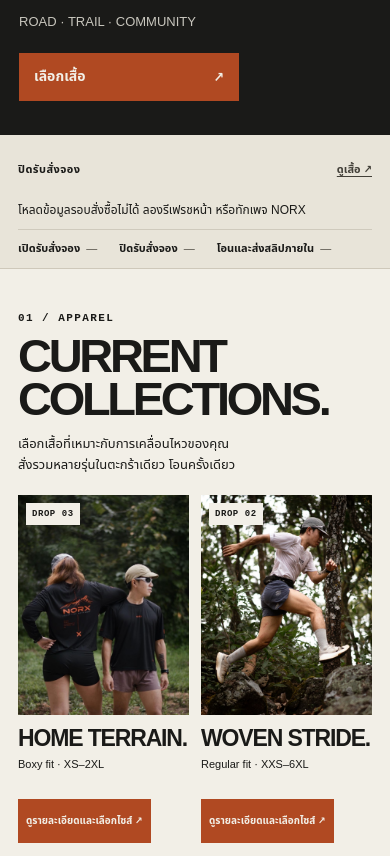
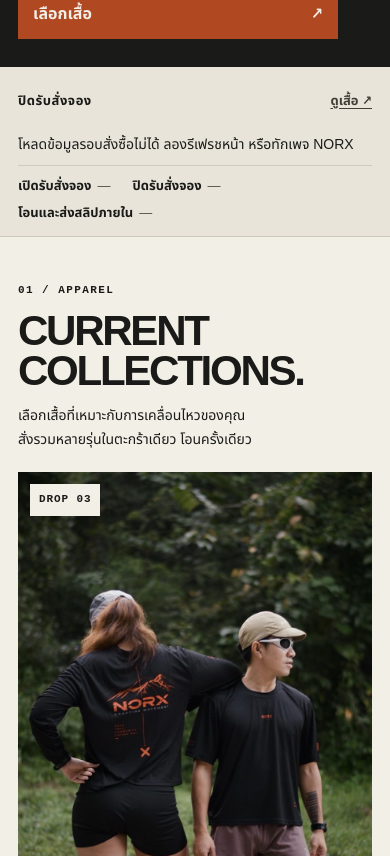
Before and after one commit to Norxcraftingmovement/Norxcraftingmovement.github.io, a plain HTML site: page index.html in a window 390 px wide. Shown: the part 708-1564 px from the top of the page. Drawn offline with Linux system fonts and the light colour scheme; no server answers.

Commit message:
Improve mobile typography and preserve full apparel photography

```diff
--- a/index.html
+++ b/index.html
@@ -15,7 +15,7 @@
 :root{--ink:#1a1a18;--paper:#f2efe7;--stone:#e8e4d9;--muted:#a7a59d;--accent:#b85e38;--action:#b04922;--action-hover:#9e3f1c}
 *{box-sizing:border-box}
 html{scroll-behavior:smooth;-webkit-text-size-adjust:100%}
-body{margin:0;font-family:Arial,"Noto Sans Thai","Sukhumvit Set","Thonburi",Tahoma,sans-serif;background:var(--paper);color:var(--ink);overflow-x:hidden}
+body{margin:0;font-family:Arial,"Noto Sans Thai","Sukhumvit Set","Thonburi",Tahoma,sans-serif;background:var(--paper);color:var(--ink)}
 a{color:inherit;text-decoration:none}
 a:focus-visible,button:focus-visible{outline:2px solid var(--accent);outline-offset:4px}
 img{display:block;width:100%;object-fit:cover}
@@ -120,6 +120,62 @@ img{display:block;width:100%;object-fit:cover}
  .footer{padding:30px 18px;gap:10px}.footer img{width:60px}.footer .mono{font-size:9px}.footer p{font-size:10px}
 }
 @media(max-width:370px){.hero h1{font-size:52px}.section-head h2{font-size:42px}.roots h2{font-size:48px}.card h3{font-size:20px}.tile h3{font-size:30px}}
+
+/* Responsive readability and uncropped apparel photography */
+@font-face{font-family:"NORX Thai";src:url('assets/fonts/NotoSansThai-Regular.woff2') format('woff2');font-weight:400;font-style:normal;font-display:swap;unicode-range:U+0E00-0E7F}
+@font-face{font-family:"NORX Thai";src:url('assets/fonts/NotoSansThai-Bold.woff2') format('woff2');font-weight:700;font-style:normal;font-display:swap;unicode-range:U+0E00-0E7F}
+body{font-family:"NORX Thai",Arial,Helvetica,"Noto Sans Thai","Sukhumvit Set","Thonburi",Tahoma,sans-serif;font-size:16px;line-height:1.6}
+.hero{grid-template-columns:minmax(0,.92fr) minmax(0,1.08fr)}
+.hero-copy,.roots-text{min-width:0}
+.hero h1{font-size:clamp(40px,5.45vw,100px);line-height:.92;letter-spacing:-.06em}
+.hero p{font-size:16px;line-height:1.6}
+.cta{font-size:16px}
+.round{font-size:14px;line-height:1.6}
+.round-left{min-width:0}
+.round-link{min-height:44px}
+.timeline{font-size:13px}
+.status{font-size:14px}
+.test-note{font-size:13px}
+.section-head h2,.roots h2{line-height:.96;letter-spacing:-.055em}
+.section-head p{max-width:320px;line-height:1.7;font-size:14px}
+.cards,.roots{grid-template-columns:minmax(0,1fr) minmax(0,1fr)}
+#collections .card-image{aspect-ratio:4/5;background:var(--stone)}
+#collections .card-image img{object-fit:contain;object-position:center;transform:none;transition:none}
+#collections .card:hover .card-image img{transform:none}
+.card p{font-size:15px;line-height:1.65}
+.card .price{font-size:16px}
+.product-cta{min-height:48px;font-size:14px;line-height:1.45}
+.notice{font-size:14px}
+.footer p{font-size:13px;overflow-wrap:anywhere;min-width:0}
+@media(max-width:660px){
+ .subnav a{font-size:12px}
+ .hero-media{height:clamp(250px,44svh,420px);max-height:none}
+ .hero-copy{padding:24px 18px 28px}
+ .hero h1{font-size:clamp(40px,14vw,76px);line-height:.94}
+ .hero p{font-size:14px;margin-bottom:18px}
+ .cta{width:100%;max-width:320px}
+ .round{font-size:13px}
+ .section-head h2{font-size:clamp(36px,10.8vw,47px)}
+ .section-head p{max-width:100%}
+ #collections .cards{gap:16px}
+ .card-image .tag{top:12px;left:12px;padding:7px 9px;font-size:11px;letter-spacing:.08em}
+ .card-body{padding:15px 0 20px}
+ .card h3{font-size:clamp(24px,7.5vw,32px);line-height:1.08}
+ .card p{font-size:14px;line-height:1.65}
+ .product-cta{padding:10px 12px;font-size:14px}
+ .footer{gap:12px;align-items:flex-start}
+ .footer .mono{font-size:10px}
+ .footer p{font-size:12px}
+}
+@media(max-width:480px){
+ #collections .cards{grid-template-columns:minmax(0,1fr);gap:28px}
+ #collections .product-cta{display:flex;justify-content:space-between;width:100%;margin-top:12px}
+ .roots h2{font-size:clamp(38px,12vw,52px)}
+ .tile h3{font-size:clamp(26px,8.4vw,36px)}
+ .footer{flex-wrap:wrap}
+ .footer p{text-align:left}
+}
+@media(max-width:350px){.subnav a{font-size:11px}.cd-unit{padding:4px 5px}.cd-row{gap:4px}.hero h1{letter-spacing:-.055em}.tile .caption{left:8px;bottom:10px}}
 </style>
 </head>
 <body>
```
Also changed, not shown: assets/fonts/NotoSansThai-Bold.woff2 (added), assets/fonts/NotoSansThai-Regular.woff2 (added), assets/fonts/OFL-NotoSansThai.txt (added).
